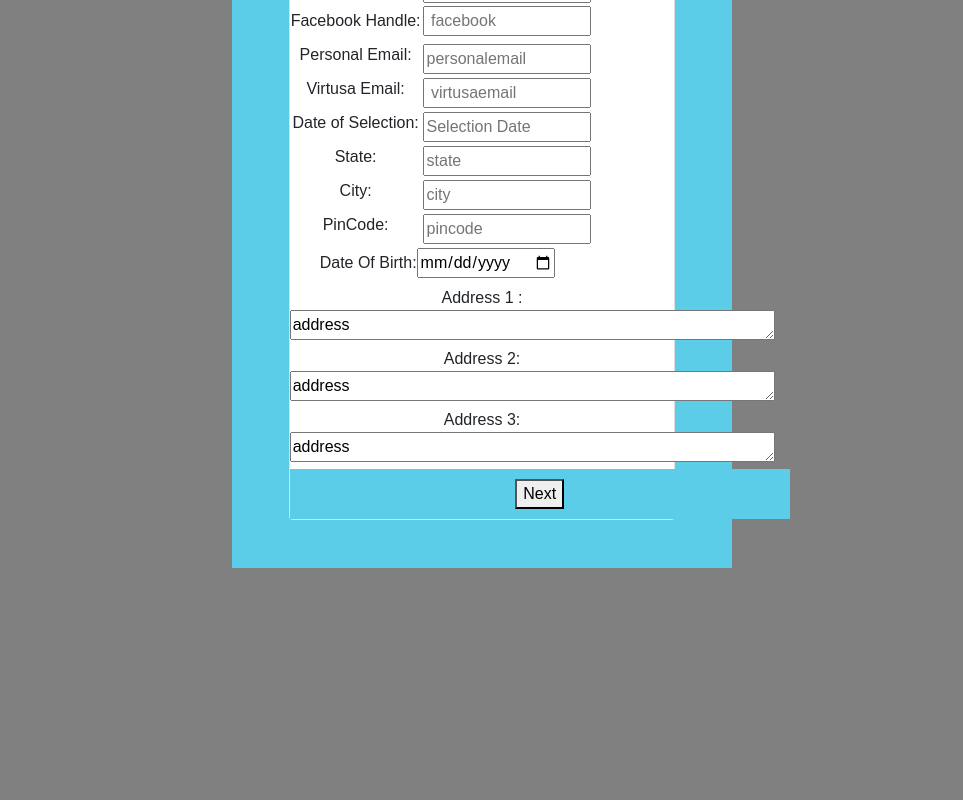
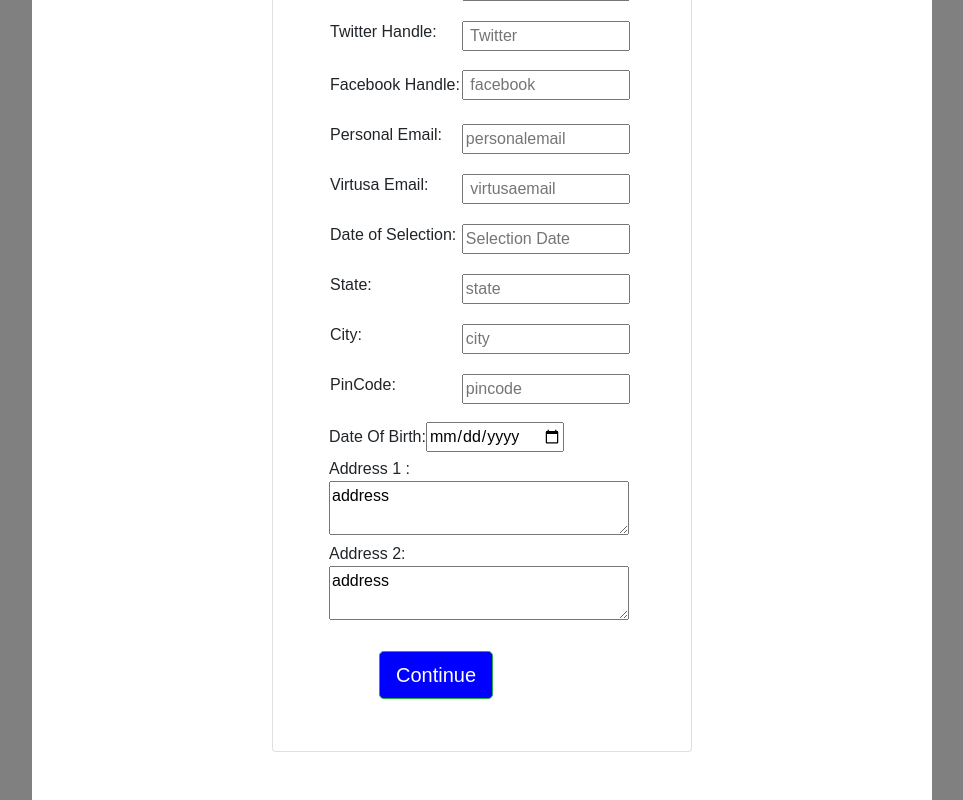
Before and after one commit to VSAP-T4-Supply-Chain/T4-Supply-Chain-React, a React (Create React App) app in the folder t4-supply-chain-react/: page / in a window 1280 px wide. Shown: the part 433-1233 px from the top of the page, without its empty margins (158-1121 px from the left). Before the commit the page ends 1001 px from the top, so only its background shows below. Built offline with nearby package versions, Linux system fonts and the light colour scheme.

Commit message:
fully functional pages

```diff
--- a/t4-supply-chain-react/public/index.html
+++ b/t4-supply-chain-react/public/index.html
@@ -7,7 +7,10 @@
     <link rel="apple-touch-icon" href="%PUBLIC_URL%/logo192.png" />
     <link rel="manifest" href="%PUBLIC_URL%/manifest.json" />
     <link rel="stylesheet" href="https://cdn.jsdelivr.net/npm/bootstrap@4.3.1/dist/css/bootstrap.min.css" integrity="sha384-ggOyR0iXCbMQv3Xipma34MD+dH/1fQ784/j6cY/iJTQUOhcWr7x9JvoRxT2MZw1T" crossorigin="anonymous">
-    <title>React App</title>
+    <script src="https://cdn.jsdelivr.net/npm/@popperjs/core@2.11.6/dist/umd/popper.min.js" integrity="sha384-oBqDVmMz9ATKxIep9tiCxS/Z9fNfEXiDAYTujMAeBAsjFuCZSmKbSSUnQlmh/jp3" crossorigin="anonymous"></script>
+    <script src="https://cdn.jsdelivr.net/npm/bootstrap@5.2.1/dist/js/bootstrap.min.js" integrity="sha384-7VPbUDkoPSGFnVtYi0QogXtr74QeVeeIs99Qfg5YCF+TidwNdjvaKZX19NZ/e6oz" crossorigin="anonymous"></script>
+
+     <title>React App</title>
   </head>
   <body>
     <div id="root"></div>
--- a/t4-supply-chain-react/src/App.js
+++ b/t4-supply-chain-react/src/App.js
@@ -9,7 +9,8 @@ import {
 
 
 const App = () => {
-  return (<>
+  return (
+  <>
   <Router>
   <Routes>
 
--- a/t4-supply-chain-react/src/Components/CollegeInfo.js
+++ b/t4-supply-chain-react/src/Components/CollegeInfo.js
@@ -99,8 +99,9 @@ export default function CollegeInfo(){
                     </div>
 
 
-                    <input type="button" class="previous-btn btn btn-success btn-lg mb-1" value="Previous"/>
-                    <input type="button" class="continue-btn btn btn-success btn-lg mb-1" value="Continue"/>
+                    <input type="button" class="previous-btn btn btn-success btn-lg mb-1" value="Previous"
+                    onClick={event =>  window.location.href='/'} />
+                    <input type="button" class="continue-btn btn btn-success btn-lg mb-1" value="Submit"/>
                     </form>
 
                 </div>
--- a/t4-supply-chain-react/src/Components/StudentInfo.css
+++ b/t4-supply-chain-react/src/Components/StudentInfo.css
@@ -1,4 +1,4 @@
-.center {
+/* .center {
     display: flex;
     justify-content: center;
     align-items: center;
@@ -19,3 +19,21 @@
   padding-bottom:3px;
 
 }
+   */
+   table {
+    border-collapse: separate;
+    border-spacing: 0 1em;
+}
+   .container{
+    background-color: white;
+    width:900px;
+}
+.previous-btn{
+    background-color: black;
+    text-align: left;
+}
+
+.continue-btn{
+    background-color: blue;
+    margin-left: 50px;
+}
--- a/t4-supply-chain-react/src/Components/StudentInfo.js
+++ b/t4-supply-chain-react/src/Components/StudentInfo.js
@@ -2,19 +2,15 @@ import React from "react";
 import "./StudentInfo.css";
 export default function StudentInfo() {
   return (
-    <div className="container py-5 h-100">
-      <div className="row d-flex justify-content-center align-items-center h-100">
-        <div className="col-lg-10 col-xl-16">
-          <div className="card rounded-10">
-            <div className="card-body p-0 p-md-0">
-              <h3 className="mb-4 pb-2 pb-md-0 mb-md-5 px-md-2">
-                Student Info
-              </h3>
-              <form>
-                <div className="container">
-                  <h1> Student Details Form</h1> <br />
-                  <hr />
-                </div>
+    <div class="container py-5 h-100">
+            <div class="row d-flex justify-content-center align-items-center h-100">
+                <div class="col-lg-8 col-xl-6">
+                <div class="card rounded-3">
+                <div class="card-body p-4 p-md-5">
+                    <h3 class="mb-4 pb-2 pb-md-0 mb-md-5 px-md-2">Student Info</h3>
+                    <hr/>
+                    <form class="px-md-2">
+
                 <table>
                   <div className="col-md-6 mb-4" />
                   <tr>
@@ -133,20 +129,20 @@ export default function StudentInfo() {
                   <input type="date" id="birthday" name="birthday" /><br/>
                 </div>
                 </tr>
+                <tr>
                 Address 1 :
-                <textarea cols="50"rows="1"placeholder=" Address"value="address"required></textarea>
-                <br />
+                <textarea cols="30"rows="2"placeholder=" Address"value="address"required></textarea>
+                </tr>
+                <tr>
                 Address 2:
-                <textarea cols="50"rows="1"placeholder=" Address" value="address"required></textarea>
-                <br />
-                Address 3:
-                <textarea cols="50"rows="1"placeholder=" Address"value="address"required></textarea>
-                <br />
-                <div className="container">
-                  <div className="center">
-                    <button type="submit" Name="nextbtn"> Next</button>
-                  </div>
-                </div>
+                <textarea cols="30"rows="2"placeholder=" Address" value="address"required></textarea>
+                </tr>
+                <tr>
+                 <br/>
+                <input type="button" align="center" class="continue-btn btn btn-success btn-lg mb-1" value="Continue"
+                onClick={event =>  window.location.href='/CollegeInfo'} />
+
+                </tr>
               </form>
             </div>
           </div>
```
